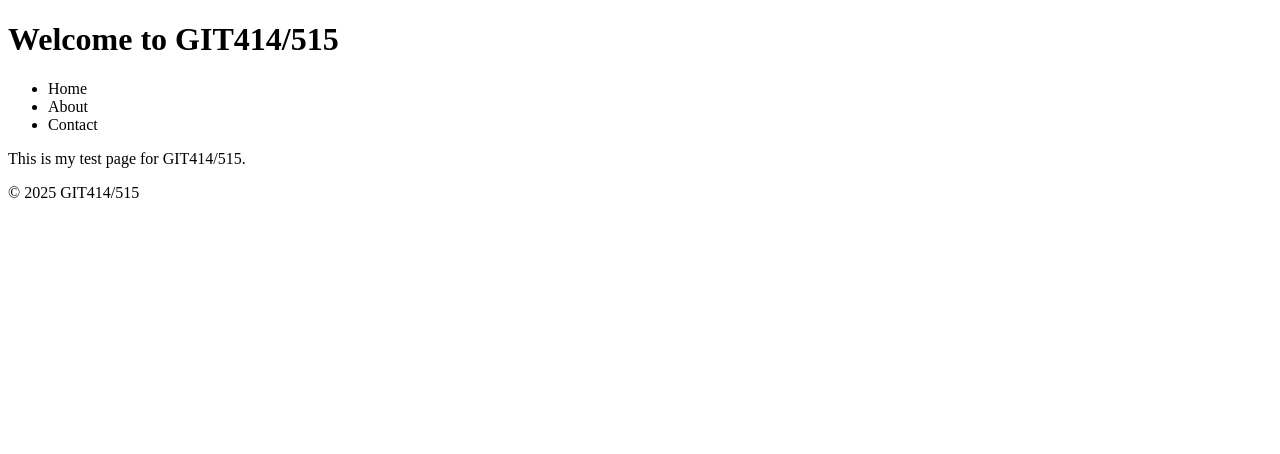
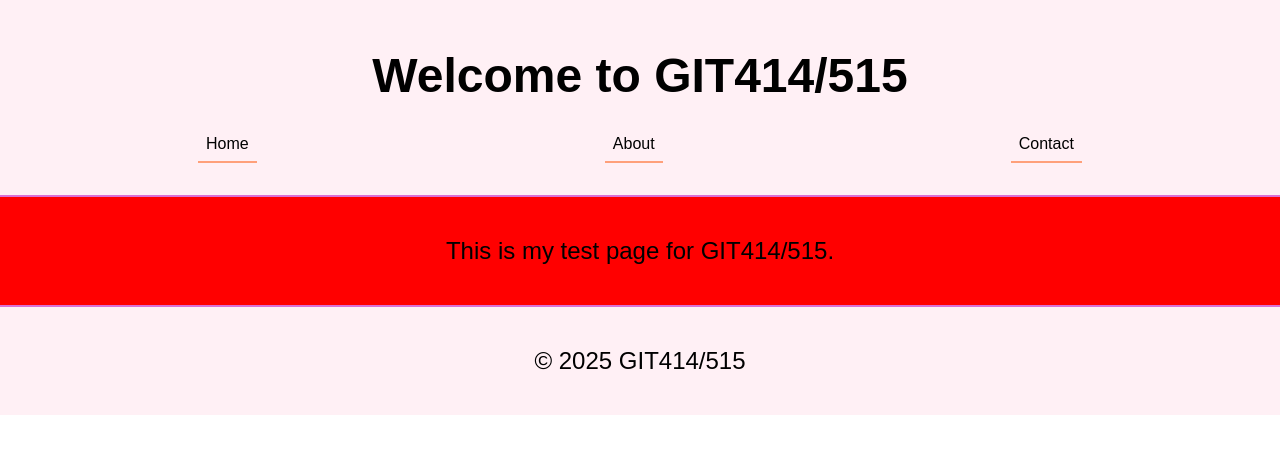
Before and after one commit to mkoslovs/GIT414, a plain HTML site: page index.html in a window 1280 px wide. Drawn offline with Linux system fonts and the light colour scheme.

Commit message:
Added stylesheet
linked stylesheet to index file and styled index file

```diff
--- a/index.html
+++ b/index.html
@@ -3,6 +3,7 @@
 <head>
     <meta charset="UTF-8">
     <meta name="viewport" content="width=device-width, initial-scale=1.0">
+    <link rel="stylesheet" href="style.css">
     <title>Test page for GIT 414</title>
 </head>
 <body>
--- /dev/null
+++ b/style.css
@@ -0,0 +1,88 @@
+/* Global */
+body {
+    font-family: Arial, sans-serif;
+    margin: 0;
+    padding: 0;
+}
+
+header, nav, main, footer {
+    padding: 1rem;
+}
+
+header {
+    background: lavenderblush;
+    border-bottom: 2px solid orchid;
+}
+h1 {
+    text-align: center;
+    margin-bottom: .5rem;
+}
+
+nav li {
+    display: inline-block;
+    padding: .5rem;
+    border-bottom: 2px solid lightsalmon;
+    margin: 0 .75rem;
+}
+
+nav ul {
+    list-style-type: none;
+    text-align: center;
+    padding: 0;
+    margin: 0;
+}
+
+footer {
+    background: lavenderblush;
+    border-top: 2px solid orchid;
+}
+
+p {
+    text-align: center;
+}
+/* Medium screens */
+@media only screen and (min-width: 600px) {
+    nav ul {
+        display: flex;
+        gap: 1rem;
+        justify-content: space-around;
+    }
+
+    main {
+        background: yellow;
+    }
+}
+
+/* Large screens */
+@media only screen and (min-width: 900px) {
+    body {
+        max-width: 900px;
+        margin: auto;
+    }
+
+    p {
+        font-size: 1.5rem;
+    }
+
+    h1 {
+        font-size: 3rem;
+    }
+
+
+    main {
+        background: blue;
+        color: lightgrey;
+    }
+}
+
+/* Extra large */
+@media only screen and (min-width: 1200px) {
+    body {
+        max-width: 100%;
+        margin: auto;
+    }
+    main {
+        background: red;
+        color: black;
+    }
+}
```
